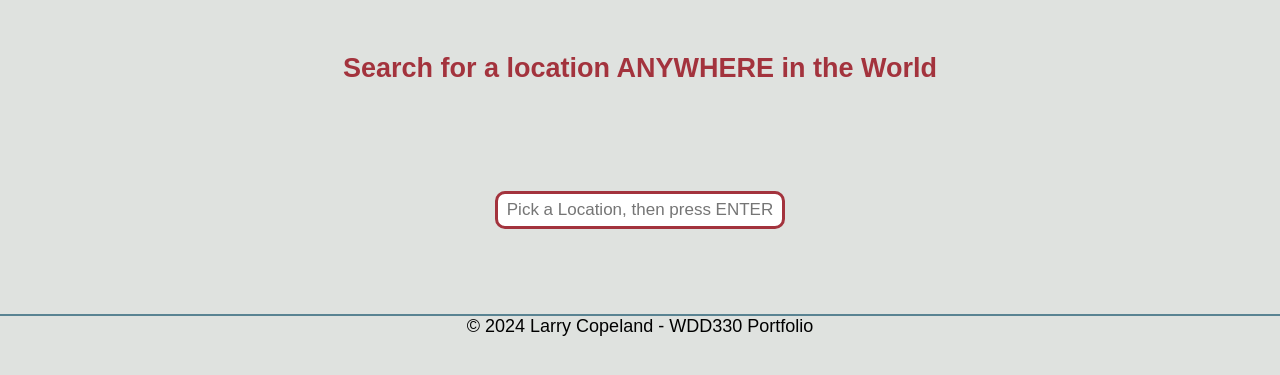
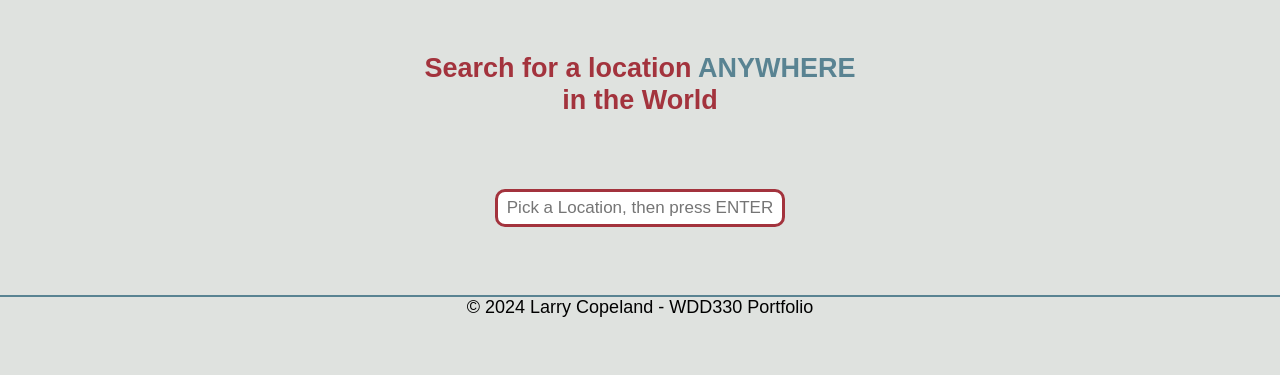
Before and after one commit to CopeOnline/WDD330_Project, a website built with Vite: page src/index.html in a window 1280 px wide. Shown: the part 63-438 px from the top of the page. Built offline with nearby package versions, Linux system fonts and the light colour scheme.

Commit message:
more css updates

```diff
--- a/src/css/style.css
+++ b/src/css/style.css
@@ -35,6 +35,11 @@ header {
     margin-top: 2em;
     color: #a3333d;
 }
+.inst2 {
+    position: relative;
+    color: #a3333d;
+    margin-top: -.8em;
+}
 .logo {
     line-height: 60px;
     width: 245px;
@@ -51,6 +56,10 @@ header {
 .hero {
     position: relative;
 }
+strong#accent {
+    color:#598392;
+
+}
 .spacer {
     display: inline-block;
     width: 2em;
@@ -66,7 +75,7 @@ header {
     border: solid #a3333d;
     border-radius: 10px;
     font-size: 17px;
-    margin: 5em 0;
+    margin: 3em 0 4em 0;
     position: relative;
     width: 16em;
 }
@@ -116,7 +125,7 @@ header {
     margin: 0 auto 1em auto;
 }
 h3.alert {
-    margin-top: -3em;
+    margin-top: -2.5em;
     text-align: center;
 }
 @keyframes spin {
--- a/src/index.html
+++ b/src/index.html
@@ -13,7 +13,7 @@
         <main class="divider">
             <div class="hero">
                 <h2 class="inst">
-                    Search for a location ANYWHERE in the World
+                    Search for a location <strong id="accent">ANYWHERE</strong></h2><h2 class="inst2">in the World
                 </h2>
                 <form id="formSearch" action="">
                     <input
```
